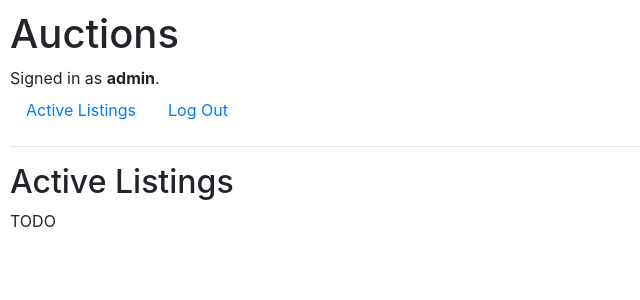
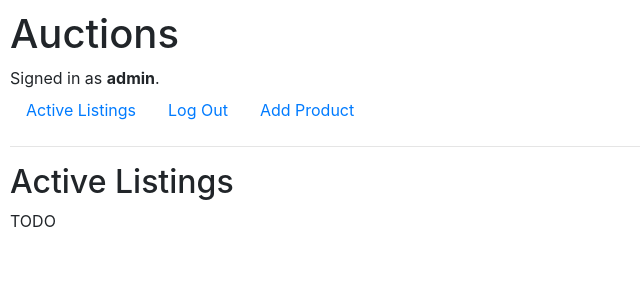
Before and after one commit to grayTurtle01/commerce, a Django app: page / in a window 1280 px wide. Shown: the top 300 px of the page, without its empty margins (0-640 px from the left). Run offline with Django 3.2, Linux system fonts and the light colour scheme; a user stored in the database is signed in; some libraries are stand-ins or nearby versions.

Commit message:
add_product route created

```diff
--- a/auctions/templates/auctions/layout.html
+++ b/auctions/templates/auctions/layout.html
@@ -26,6 +26,10 @@
                 <li class="nav-item">
                     <a class="nav-link" href="{% url 'logout' %}">Log Out</a>
                 </li>
+
+                <li class="nav-item" >
+                   <a class="nav-link" href="{% url 'add_product' %}">Add Product</a>
+                </li>
             {% else %}
                 <li class="nav-item">
                     <a class="nav-link" href="{% url 'login' %}">Log In</a>
--- a/auctions/urls.py
+++ b/auctions/urls.py
@@ -6,5 +6,7 @@ urlpatterns = [
     path("", views.index, name="index"),
     path("login", views.login_view, name="login"),
     path("logout", views.logout_view, name="logout"),
-    path("register", views.register, name="register")
+    path("register", views.register, name="register"),
+    path("add_product", views.add_product, name="add_product"),
+
 ]
--- a/auctions/views.py
+++ b/auctions/views.py
@@ -61,3 +61,8 @@ def register(request):
         return HttpResponseRedirect(reverse("index"))
     else:
         return render(request, "auctions/register.html")
+
+
+def add_product(request):
+    print("  --->")
+    return HttpResponse("Product Added")
```
